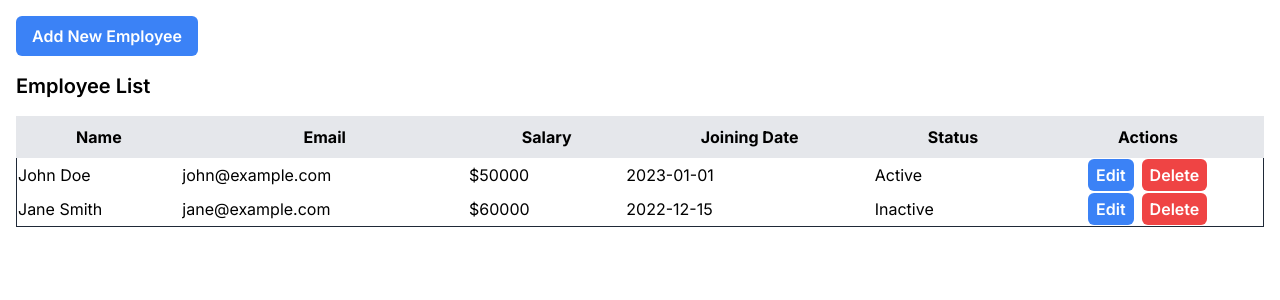
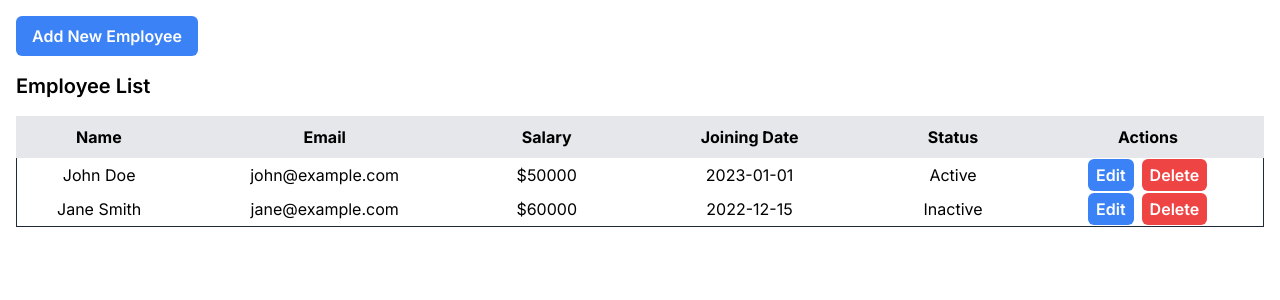
Before and after one commit to anurag-21-badwahe/Next-Auth, a Next.js app: page /employeedetails in a window 1280 px wide. Shown: the top 300 px of the page. Built offline with nearby package versions, Linux system fonts and the light colour scheme.

Commit message:
Created Employee model schema

```diff
--- a/src/app/employeedetails/page.tsx
+++ b/src/app/employeedetails/page.tsx
@@ -104,7 +104,7 @@ const EmployeeTable = () => {
   const renderAddEmployeeForm = () => {
     if (!isAddingEmployee) {
       return (
-        <button onClick={toggleAddEmployeeForm} className="bg-blue-500 hover:bg-blue-600 text-white font-semibold py-2 px-4 rounded-md mb-4 bg-blue-400 ">
+        <button onClick={toggleAddEmployeeForm} className="bg-blue-500 hover:bg-blue-600 text-white font-semibold py-2 px-4 rounded-md mb-4 ">
           Add New Employee
         </button>
       );
@@ -121,7 +121,7 @@ const EmployeeTable = () => {
         <input type="date" name="joiningDate" placeholder="Joining Date" value={newEmployeeData.joiningDate} onChange={handleInputChange} className="block w-full border border-gray-300 rounded-md p-2 mb-2" />
         <div className="mb-2">
           <span className="mr-2">Status:</span>
-          <label className="inline-flex items-center mr-4">
+          <label className="inline-flex items-center mr-4 text-center">
             <input type="radio" name="status" value="Active" checked={newEmployeeData.status === 'Active'} onChange={handleRadioChange} className="form-radio h-5 w-5 text-blue-600" />
             <span className="ml-2">Active</span>
           </label>
@@ -143,11 +143,11 @@ const EmployeeTable = () => {
   const renderEmployees = () => {
     return employees.map(employee => (
       <tr key={employee.id}>
-        <td>{employee.name}</td>
-        <td>{employee.email}</td>
-        <td>${employee.salary}</td>
-        <td>{employee.joiningDate}</td>
-        <td>{employee.status}</td>
+        <td className='text-center'>{employee.name}</td>
+        <td className='text-center'>{employee.email}</td>
+        <td className='text-center'>${employee.salary}</td>
+        <td className='text-center'>{employee.joiningDate}</td>
+        <td className='text-center'>{employee.status}</td>
         <td className='text-center'>
           <button onClick={() => handleEdit(employee.id)} className="bg-blue-500 hover:bg-blue-600 text-white font-semibold py-1 px-2 rounded-md mr-2">Edit</button>
           <button onClick={() => handleDelete(employee.id)} className="bg-red-500 hover:bg-red-600 text-white font-semibold py-1 px-2 rounded-md">Delete</button>
--- a/src/app/page.tsx
+++ b/src/app/page.tsx
@@ -1,9 +1,10 @@
 import Image from "next/image";
+import EmployeeTable from "./employeedetails/page";
 
 export default function Home() {
   return (
    <>
-   Hello
+   <EmployeeTable/>
    </>
   );
 }
```
Also changed, not shown: src/models/employeeModel.js (added, +30 -0 lines).
